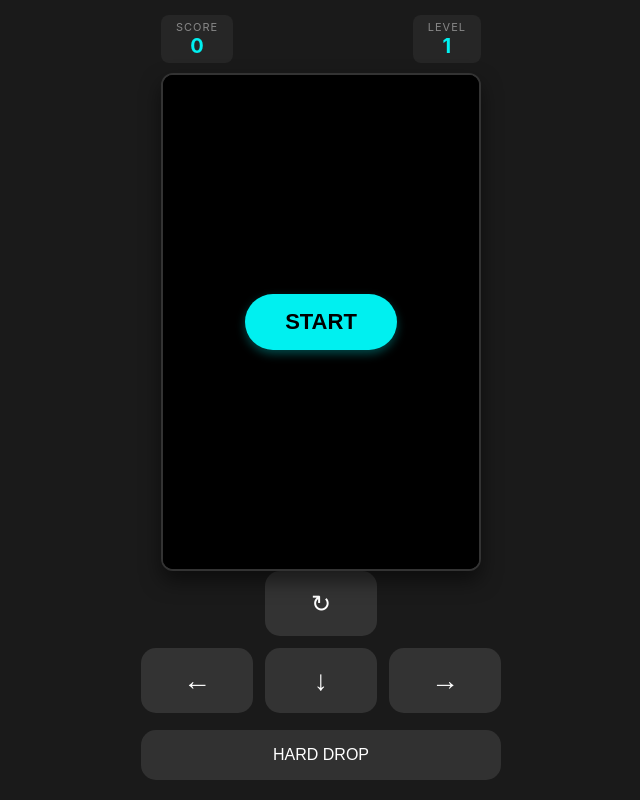
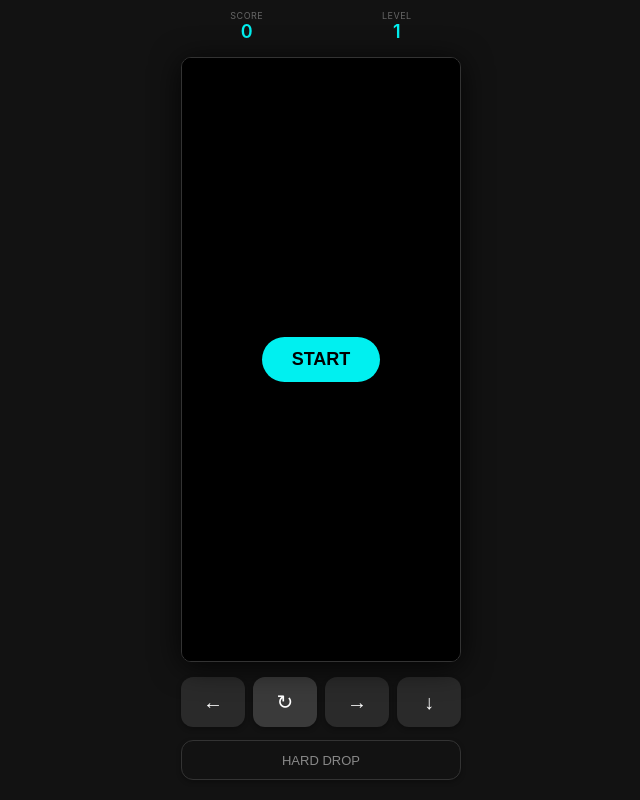
Before and after one commit to parkhj6124-ux/testhj, a plain HTML site: page index.html in a window 1280 px wide. Shown: the whole page, without its empty margins (319-959 px from the left). Drawn offline with Linux system fonts and the light colour scheme.

Commit message:
Add files via upload

```diff
--- a/index.html
+++ b/index.html
@@ -3,9 +3,9 @@
 <head>
     <meta charset="UTF-8">
     <meta name="viewport" content="width=device-width, initial-scale=1.0, maximum-scale=1.0, user-scalable=no, viewport-fit=cover">
-    <title>Tetris Mobile 2026</title>
+    <title>Tetris Slim 2026</title>
     <style>
-        :root { --main-bg: #1a1a1a; --accent: #00f0f0; --btn-bg: #333; --btn-active: #555; }
+        :root { --main-bg: #121212; --accent: #00f0f0; --btn-bg: #2a2a2a; }
         * { box-sizing: border-box; -webkit-tap-highlight-color: transparent; }
         body {
             background: var(--main-bg); color: #fff; font-family: -apple-system, sans-serif;
@@ -14,49 +14,45 @@
             height: 100vh; overflow: hidden; touch-action: none;
         }
 
-        /* 상단 헤더 */
-        #header { width: 90%; max-width: 320px; display: flex; justify-content: space-between; padding: 15px 0 10px; }
-        .stat-box { text-align: center; background: rgba(255,255,255,0.05); padding: 5px 15px; border-radius: 8px; }
-        .label { font-size: 11px; color: #888; text-transform: uppercase; letter-spacing: 1px; }
-        .value { font-size: 20px; font-weight: 700; color: var(--accent); }
+        /* 상단 점수판 - 더 슬림하게 */
+        #header { width: 100%; max-width: 300px; display: flex; justify-content: space-around; padding: 10px 0; }
+        .stat-box { text-align: center; }
+        .label { font-size: 9px; color: #666; letter-spacing: 0.5px; }
+        .value { font-size: 18px; font-weight: 600; color: var(--accent); }
 
-        /* 게임 컨테이너 및 캔버스 */
+        /* 게임 컨테이너 - 세로 길이를 늘림 */
         #game-container {
-            position: relative; width: 90%; max-width: 320px;
-            border: 2px solid #333; background: #000; border-radius: 12px;
-            box-shadow: 0 10px 20px rgba(0,0,0,0.5); overflow: hidden;
+            position: relative; width: 85%; max-width: 280px;
+            border: 1px solid #333; background: #000; border-radius: 10px;
+            box-shadow: 0 4px 30px rgba(0,0,0,0.8); overflow: hidden;
+            flex-grow: 1; margin: 5px 0;
         }
-        canvas { display: block; width: 100%; height: auto; aspect-ratio: 1 / 1.6; } /* 세로 비율 줄임 */
+        canvas { display: block; width: 100%; height: 100%; object-fit: contain; }
 
-        /* 시작 화면 오버레이 */
+        /* 시작 버튼 오버레이 */
         #overlay {
             position: absolute; top: 0; left: 0; width: 100%; height: 100%;
-            background: rgba(0,0,0,0.85); display: flex; flex-direction: column;
-            align-items: center; justify-content: center; z-index: 10;
+            background: rgba(0,0,0,0.8); display: flex; align-items: center; justify-content: center; z-index: 10;
         }
         #start-btn {
-            background: var(--accent); color: #000; border: none; padding: 15px 40px;
-            font-size: 22px; font-weight: bold; border-radius: 30px; cursor: pointer;
-            box-shadow: 0 4px 10px rgba(0, 240, 240, 0.3); transition: transform 0.1s;
+            background: var(--accent); color: #000; border: none; padding: 12px 30px;
+            font-size: 18px; font-weight: bold; border-radius: 25px; cursor: pointer;
         }
-        #start-btn:active { transform: scale(0.95); }
 
-        /* 모바일 컨트롤러 */
+        /* 하단 컨트롤러 - 작고 예쁘게 재배치 */
         #controls {
-            width: 90%; max-width: 360px; padding-bottom: 20px;
-            display: grid; grid-template-columns: repeat(3, 1fr); gap: 12px;
+            width: 100%; max-width: 320px; padding: 10px 20px 20px;
+            display: grid; grid-template-columns: repeat(4, 1fr); gap: 8px;
         }
         .btn {
-            background: var(--btn-bg); border: none; border-radius: 15px;
-            color: white; font-size: 28px; height: 65px;
+            background: var(--btn-bg); border: none; border-radius: 12px;
+            color: white; font-size: 20px; height: 50px;
             display: flex; align-items: center; justify-content: center;
+            box-shadow: 0 2px 5px rgba(0,0,0,0.3);
         }
-        .btn:active { background: var(--btn-active); transform: scale(0.96); }
-        .btn-rotate { grid-column: 2; grid-row: 1; font-size: 24px; }
-        .btn-left { grid-column: 1; grid-row: 2; }
-        .btn-drop { grid-column: 2; grid-row: 2; }
-        .btn-right { grid-column: 3; grid-row: 2; }
-        .btn-hard { grid-column: span 3; height: 50px; font-size: 16px; margin-top: 5px; background: rgba(255,255,255,0.1); }
+        .btn:active { background: #444; transform: scale(0.92); }
+        .btn-rotate { background: #3a3a3a; }
+        .btn-hard { grid-column: span 4; height: 40px; font-size: 13px; color: #888; background: transparent; border: 1px solid #333; margin-top: 5px; }
     </style>
 </head>
 <body>
@@ -74,10 +70,10 @@
     </div>
 
     <div id="controls">
+        <button class="btn btn-left" onclick="playerMove(-1)">←</button>
         <button class="btn btn-rotate" onclick="playerRotate(1)">↻</button>
-        <button class="btn btn-left" onclick="playerMove(-1)">←</button>
+        <button class="btn btn-right" onclick="playerMove(1)">→</button>
         <button class="btn btn-drop" onclick="playerDrop()">↓</button>
-        <button class="btn btn-right" onclick="playerMove(1)">→</button>
         <button class="btn btn-hard" onclick="hardDrop()">HARD DROP</button>
     </div>
 
@@ -88,15 +84,16 @@
         const levelElement = document.getElementById('level');
         const overlay = document.getElementById('overlay');
 
-        // 게임판 크기 (가로 10, 세로 16로 세로를 줄임)
+        // 게임판 크기 (가로 10, 세로 22로 대폭 늘림)
         const ARENA_WIDTH = 10;
-        const ARENA_HEIGHT = 16;
+        const ARENA_HEIGHT = 22;
 
-        // 캔버스 크기 동적 설정
         function resizeCanvas() {
-            const containerWidth = document.getElementById('game-container').clientWidth;
-            const blockSize = containerWidth / ARENA_WIDTH;
-            canvas.width = containerWidth;
+            const containerWidth = canvas.parentElement.clientWidth;
+            const containerHeight = canvas.parentElement.clientHeight;
+            const blockSize = Math.min(containerWidth / ARENA_WIDTH, containerHeight / ARENA_HEIGHT);
+
+            canvas.width = blockSize * ARENA_WIDTH;
             canvas.height = blockSize * ARENA_HEIGHT;
             context.scale(blockSize, blockSize);
         }
@@ -126,21 +123,19 @@
         function startGame() {
             overlay.style.display = 'none';
             gameRunning = true;
-            if (!loadGame()) {
-                playerReset();
-            }
+            if (!loadGame()) playerReset();
             update();
         }
 
         function saveGame() {
-            localStorage.setItem('tetris_save_v2', JSON.stringify({ arena, player }));
+            localStorage.setItem('tetris_v3_save', JSON.stringify({ arena, player }));
         }
 
         function loadGame() {
-            const data = localStorage.getItem('tetris_save_v2');
+            const data = localStorage.getItem('tetris_v3_save');
             if (data) {
                 const saved = JSON.parse(data);
-                if (saved.arena.length !== ARENA_HEIGHT) return false; // 비율 다르면 무시
+                if (saved.arena.length !== ARENA_HEIGHT) return false;
                 arena = saved.arena;
                 Object.assign(player, saved.player);
                 updateScore();
@@ -228,14 +223,13 @@
             player.pos.y = 0;
             player.pos.x = (arena[0].length / 2 | 0) - (player.matrix[0].length / 2 | 0);
             if (collide(arena, player)) {
-                // Game Over
                 arena.forEach(row => row.fill(0));
                 player.score = 0;
                 updateScore();
                 gameRunning = false;
                 overlay.style.display = 'flex';
                 document.getElementById('start-btn').innerText = 'RESTART';
-                localStorage.removeItem('tetris_save_v2');
+                localStorage.removeItem('tetris_v3_save');
             }
         }
 
@@ -270,7 +264,7 @@
                         context.fillStyle = colors[value];
                         context.fillRect(x + offset.x, y + offset.y, 1, 1);
                         context.lineWidth = 0.05;
-                        context.strokeStyle = 'rgba(0,0,0,0.5)';
+                        context.strokeStyle = 'rgba(0,0,0,0.3)';
                         context.strokeRect(x + offset.x, y + offset.y, 1, 1);
                     }
                 });
@@ -290,10 +284,9 @@
         function updateScore() {
             scoreElement.innerText = player.score;
             levelElement.innerText = Math.floor(player.score / 100) + 1;
-            dropInterval = Math.max(150, 1000 - (Math.floor(player.score / 100) * 100));
+            dropInterval = Math.max(100, 1000 - (Math.floor(player.score / 100) * 100));
         }
 
-        // 초기 화면 그리기
         draw();
     </script>
 </body>
```
